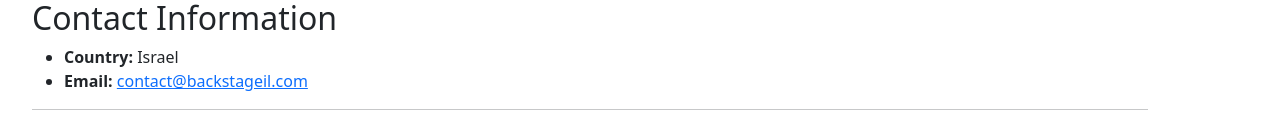
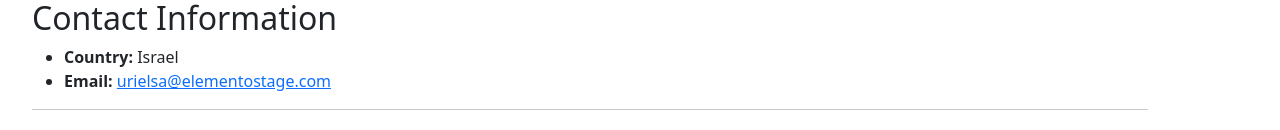
Before and after one commit to UrielSabah/BackstageIL_frontend, a React (Vite) app: page /about in a window 1280 px wide. Shown: the part 428-558 px from the top of the page. Built offline with nearby package versions, Linux system fonts and the light colour scheme.

Commit message:
added correct email for information title also

```diff
--- a/src/pages/AboutPage.jsx
+++ b/src/pages/AboutPage.jsx
@@ -17,7 +17,7 @@
             <h2>Contact Information</h2>
             <ul>
                 <li><strong>Country:</strong> Israel</li>
-                <li><strong>Email:</strong> <a href="mailto:urielsa@elementostage.com">contact@backstageil.com</a></li>
+                <li><strong>Email:</strong> <a href="mailto:urielsa@elementostage.com">urielsa@elementostage.com</a></li>
             </ul>
             <hr />
             <GoogleAds adSlot="9204181023" width={728} height={90} />
```
